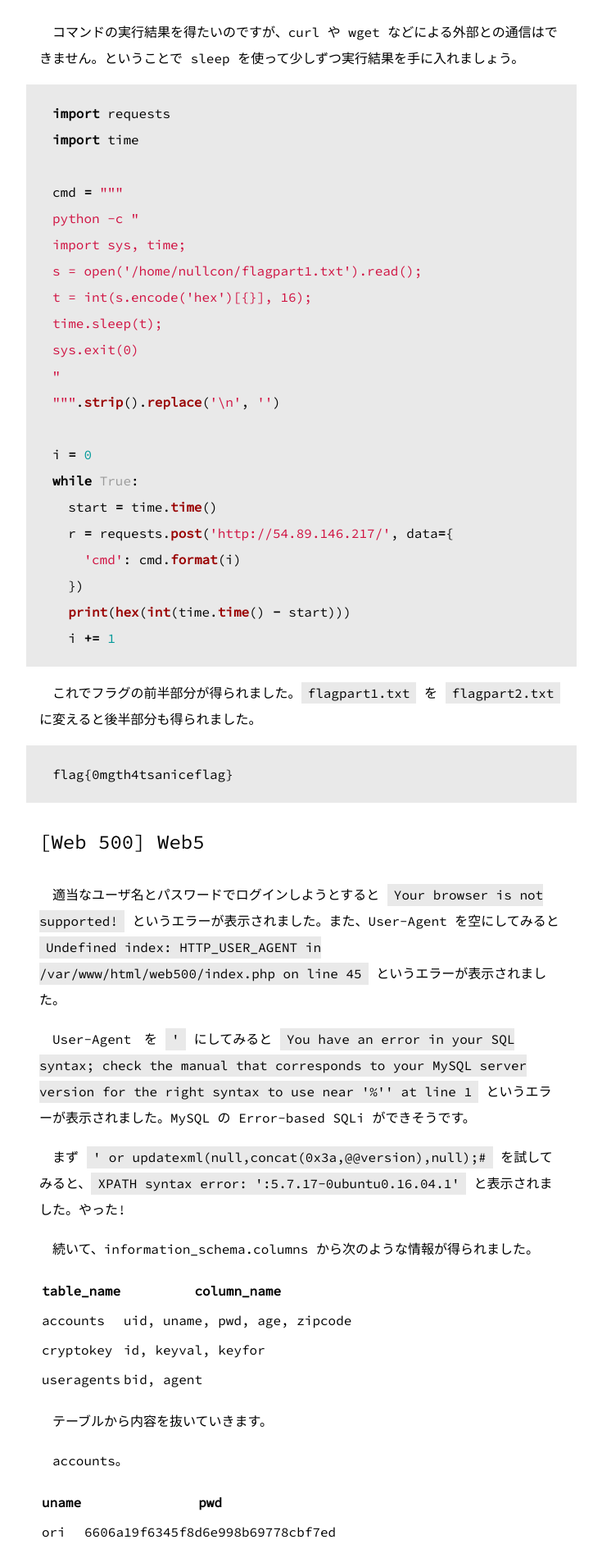
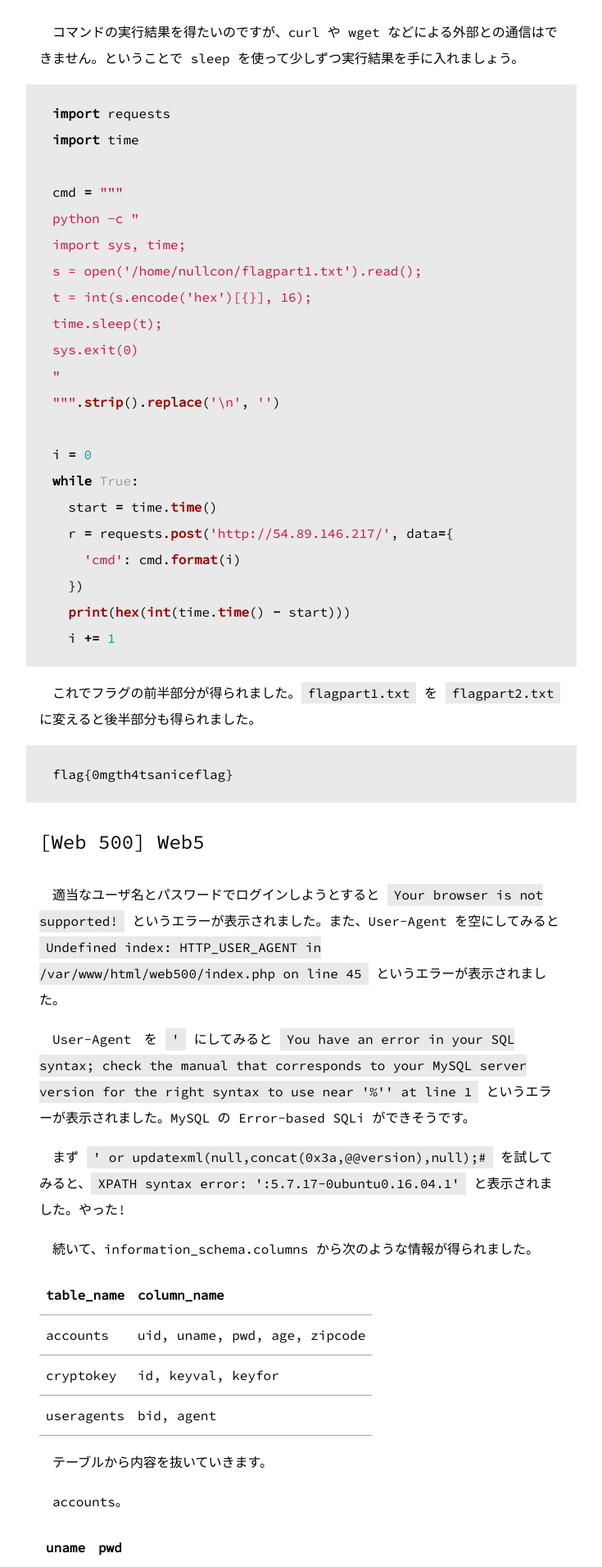
Before and after one commit to st98/diary, a Jekyll site: the page built from _posts/2017-02-12-nullcon-hackim.md, in a window 1280 px wide. Shown: the part 4489-6400 px from the top of the page at 82% size, without its empty margins (272-1007 px from the left). Built offline with Jekyll 4.4.1, drawn with Linux system fonts in a browser that asks for light colours; comment, search, counter and statistics services are not loaded.

Commit message:
テーブルのCSSを適当に

```diff
--- a/css/style.css
+++ b/css/style.css
@@ -71,6 +71,16 @@
   }
 }
 
+table {
+  border-collapse: collapse;
+}
+
+th, td {
+  text-align: left;
+  padding: .5em;
+  border-bottom: 1px solid #a6a6a6;
+}
+
 pre {
   white-space: pre-wrap;
 }
```
